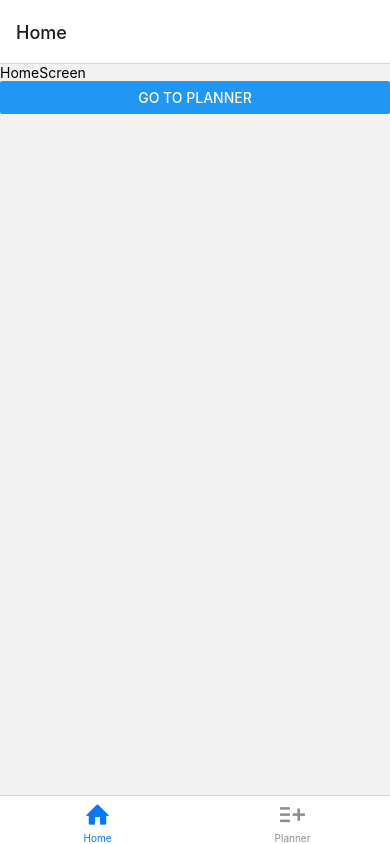
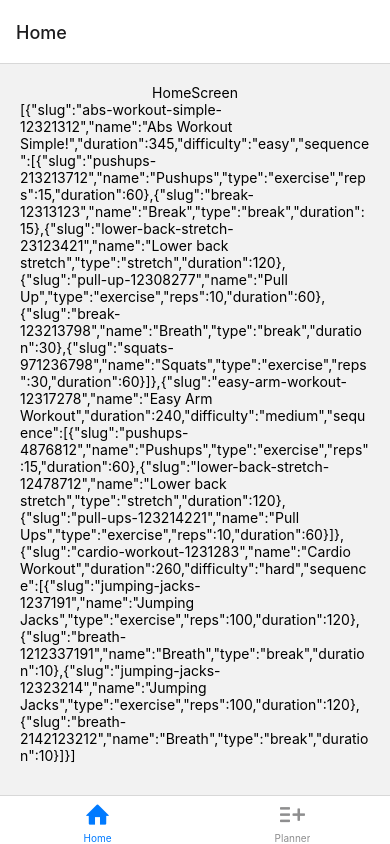
Before and after one commit to makyinmars/Pepa, a React Native app: screen /Home in a window 390 px wide. Built offline with nearby package versions, Linux system fonts and the light colour scheme.

Commit message:
chore: adding data for homescreen

```diff
--- /dev/null
+++ b/src/data/data.json
@@ -0,0 +1,111 @@
+[
+  {
+    "slug": "abs-workout-simple-12321312",
+    "name": "Abs Workout Simple!",
+    "duration": 345,
+    "difficulty": "easy",
+    "sequence": [
+      {
+        "slug": "pushups-213213712",
+        "name": "Pushups",
+        "type": "exercise",
+        "reps": 15,
+        "duration": 60
+      },
+      {
+        "slug": "break-12313123",
+        "name": "Break",
+        "type": "break",
+        "duration": 15
+      },
+      {
+        "slug": "lower-back-stretch-23123421",
+        "name": "Lower back stretch",
+        "type": "stretch",
+        "duration": 120
+      },
+      {
+        "slug": "pull-up-12308277",
+        "name": "Pull Up",
+        "type": "exercise",
+        "reps": 10,
+        "duration": 60
+      },
+      {
+        "slug": "break-123213798",
+        "name": "Breath",
+        "type": "break",
+        "duration": 30
+      },
+      {
+        "slug": "squats-971236798",
+        "name": "Squats",
+        "type": "exercise",
+        "reps": 30,
+        "duration": 60
+      }
+    ]
+  },
+  {
+    "slug": "easy-arm-workout-12317278",
+    "name": "Easy Arm Workout",
+    "duration": 240,
+    "difficulty": "medium",
+    "sequence": [
+      {
+        "slug": "pushups-4876812",
+        "name": "Pushups",
+        "type": "exercise",
+        "reps": 15,
+        "duration": 60
+      },
+      {
+        "slug": "lower-back-stretch-12478712",
+        "name": "Lower back stretch",
+        "type": "stretch",
+        "duration": 120
+      },
+      {
+        "slug": "pull-ups-123214221",
+        "name": "Pull Ups",
+        "type": "exercise",
+        "reps": 10,
+        "duration": 60
+      }
+    ]
+  },
+  {
+    "slug": "cardio-workout-1231283",
+    "name": "Cardio Workout",
+    "duration": 260,
+    "difficulty": "hard",
+    "sequence": [
+      {
+        "slug": "jumping-jacks-1237191",
+        "name": "Jumping Jacks",
+        "type": "exercise",
+        "reps": 100,
+        "duration": 120
+      },
+      {
+        "slug": "breath-1212337191",
+        "name": "Breath",
+        "type": "break",
+        "duration": 10
+      },
+      {
+        "slug": "jumping-jacks-12323214",
+        "name": "Jumping Jacks",
+        "type": "exercise",
+        "reps": 100,
+        "duration": 120
+      },
+      {
+        "slug": "breath-2142123212",
+        "name": "Breath",
+        "type": "break",
+        "duration": 10
+      }
+    ]
+  }
+]
--- a/src/screens/HomeScreen.tsx
+++ b/src/screens/HomeScreen.tsx
@@ -1,19 +1,22 @@
-import { View, Text, Button } from "react-native";
+import { View, Text, StyleSheet } from "react-native";
 import { NativeStackHeaderProps } from "@react-navigation/native-stack";
-import React, { useEffect } from "react";
+
+import data from "../data/data.json";
 
 export default function HomeScreen({ navigation }: NativeStackHeaderProps) {
-  useEffect(() => {
-    console.log("Rendering Home Screen");
-    return () => console.log("Unmounting Home Screen");
-  }, []);
   return (
-    <View>
-      <Text>HomeScreen</Text>
-      <Button
-        title="Go to Planner"
-        onPress={() => navigation.navigate("Planner")}
-      ></Button>
+    <View style={styles.container}>
+      <Text style={styles.title}>HomeScreen</Text>
+      <Text>{JSON.stringify(data)}</Text>
     </View>
   );
 }
+
+const styles = StyleSheet.create({
+  container: {
+    padding: 20,
+  },
+  title: {
+    textAlign: "center",
+  },
+});
--- a/src/screens/PlannerScreen.tsx
+++ b/src/screens/PlannerScreen.tsx
@@ -1,21 +1,10 @@
 import { View, Text, Button } from "react-native";
-import React, { useEffect } from "react";
 import { NativeStackHeaderProps } from "@react-navigation/native-stack";
 
 export default function PlannerScreen({ navigation }: NativeStackHeaderProps) {
-  useEffect(() => {
-    console.log("Rendering Planner Screen");
-
-    return () => console.log("Unmounting Planner Screen");
-  }, []);
-
   return (
     <View>
       <Text>PlannerScreen</Text>
-      <Button
-        title="Go to Home"
-        onPress={() => navigation.navigate("Home")}
-      ></Button>
     </View>
   );
 }
```
